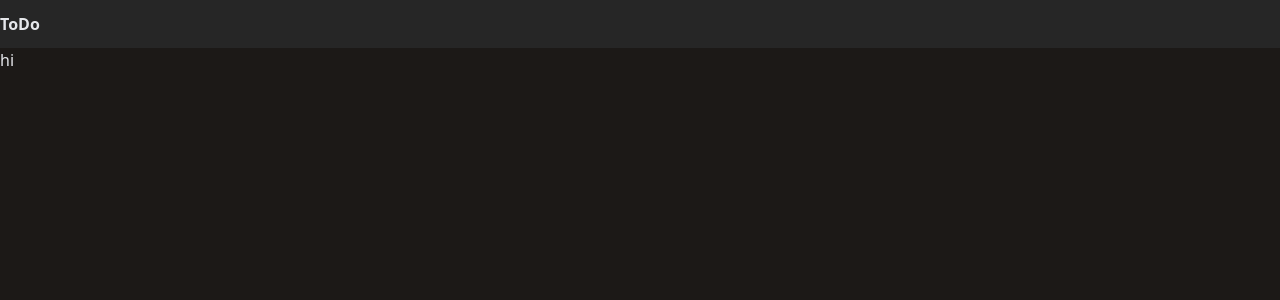
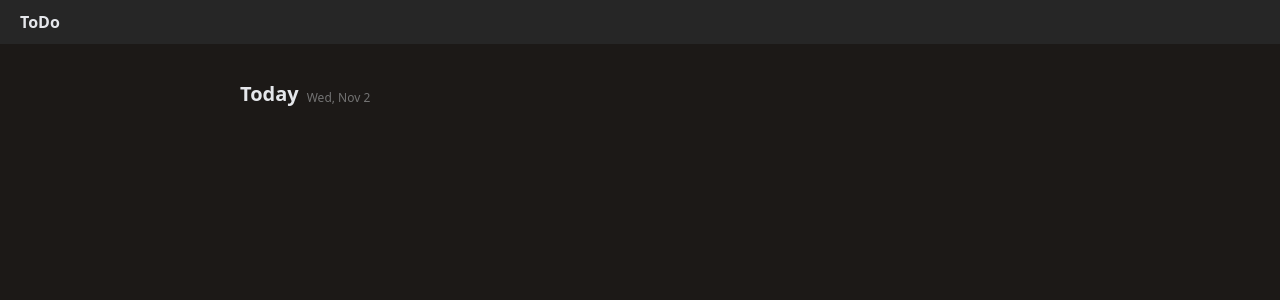
Before and after one commit to kulgg/todo, a Next.js app: page /app in a window 1280 px wide. Shown: the top 300 px of the page. Built offline with nearby package versions, Linux system fonts and the light colour scheme.

Commit message:
Add app page

```diff
--- a/app/app/layout.tsx
+++ b/app/app/layout.tsx
@@ -4,8 +4,8 @@ import React from "react";
 export default function AppLayout({ children }: { children: React.ReactNode }) {
   return (
     <div className="mx-auto w-full">
-      <div className="bg-neutral-800">
-        <header className="mx-auto flex max-w-[1440px] items-center justify-between py-3">
+      <header className="h-11 bg-neutral-800 flex flex-col justify-center">
+        <div className="flex max-w-[1440px] justify-between px-5">
           <div className="flex gap-10">
             <nav>
               <Link href="/" className="flex items-center space-x-2">
@@ -14,8 +14,8 @@ export default function AppLayout({ children }: { children: React.ReactNode }) {
             </nav>
           </div>
           <div></div>
-        </header>
-      </div>
+        </div>
+      </header>
       <main className="container mx-auto">{children}</main>
     </div>
   );
--- a/app/app/page.tsx
+++ b/app/app/page.tsx
@@ -1,3 +1,21 @@
+"use client";
+
 export default function App() {
-  return <div>hi</div>;
+  return (
+    <div>
+      <div className="my-9"></div>
+      <div className="flex gap-2 items-center">
+        <h2 className="text-xl font-semibold">Today</h2>
+        <div className="mt-[3px]">
+          <span className="text-[12px] text-neutral-500">
+            {new Date().toLocaleString("en-us", {
+              weekday: "short",
+              month: "short",
+              day: "numeric",
+            })}
+          </span>
+        </div>
+      </div>
+    </div>
+  );
 }
--- a/app/layout.tsx
+++ b/app/layout.tsx
@@ -4,7 +4,9 @@ export default function RootLayout({ children }: { children: JSX.Element }) {
   return (
     <html lang="en">
       <head />
-      <body className="bg-stone-900 text-gray-200">{children}</body>
+      <body className="bg-stone-900 text-gray-200 min-h-screen">
+        {children}
+      </body>
     </html>
   );
 }
--- a/app/page.tsx
+++ b/app/page.tsx
@@ -1,8 +1,12 @@
+import Link from "next/link";
+
 export default function Home() {
   return (
-    <div>
-      <main>
-        <h1 className="text-3xl font-bold underline">Hello world!</h1>
+    <div className="h-screen flex flex-col justify-center items-center">
+      <main className="">
+        <Link href="/app" className="flex items-center space-x-2">
+          <span className="font-bold text-4xl">App</span>
+        </Link>
       </main>
     </div>
   );
--- a/tailwind.config.js
+++ b/tailwind.config.js
@@ -6,7 +6,16 @@ module.exports = {
     "./components/**/*.{js,ts,jsx,tsx}",
   ],
   theme: {
-    extend: {},
+    extend: {
+      container: {
+        screens: {
+          sm: "100%",
+          md: "100%",
+          lg: "800px",
+          xl: "800px",
+        },
+      },
+    },
   },
   plugins: [],
 };
```
